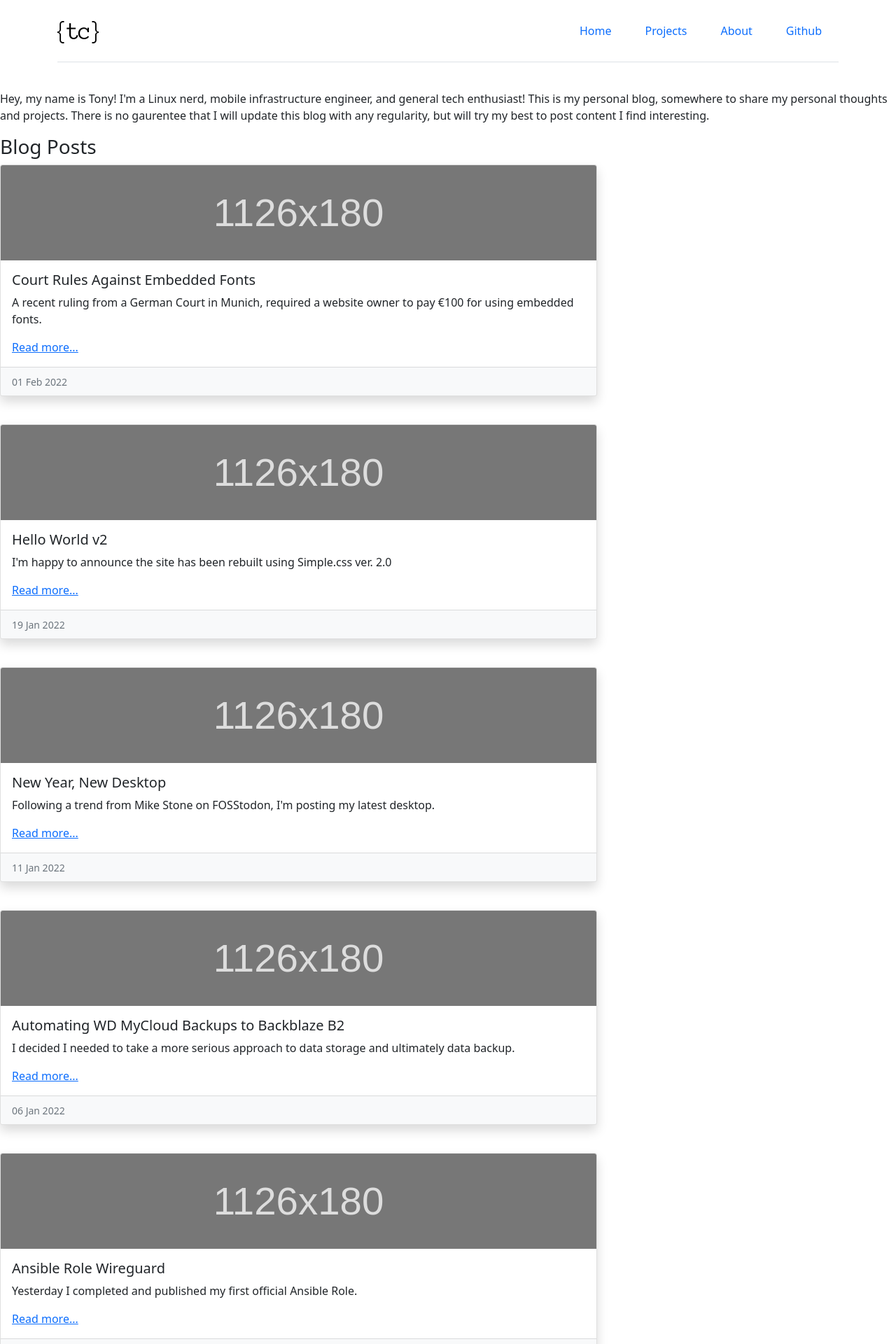
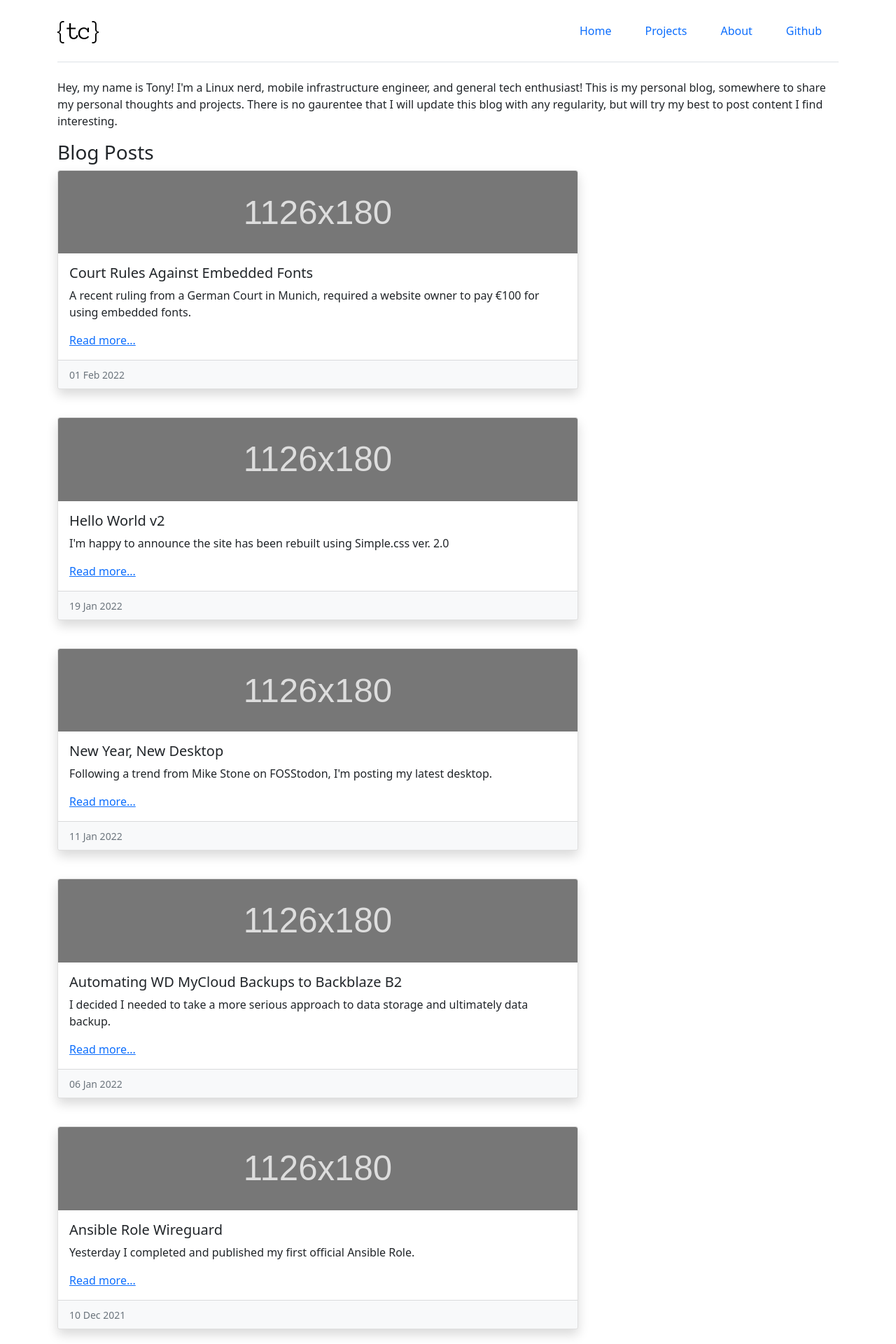
Before and after one commit to acavella/dev.cavella.com, a Jekyll site: the page built from index.md, in a window 1280 px wide. Shown: the top 1920 px of the page at 70% size. Built offline with Jekyll 4.4.1, drawn with Linux system fonts in a browser that asks for light colours.

Commit message:
update main
Signed-off-by: Tony Cavella <9434191+acavella@users.noreply.github.com>

```diff
--- a/_layouts/default.html
+++ b/_layouts/default.html
@@ -41,7 +41,7 @@
     </div>
 
 
-    <main class="justify-content-center py-3 mb-4">
+    <main class="container">
 
       {{ content }}
 
```
